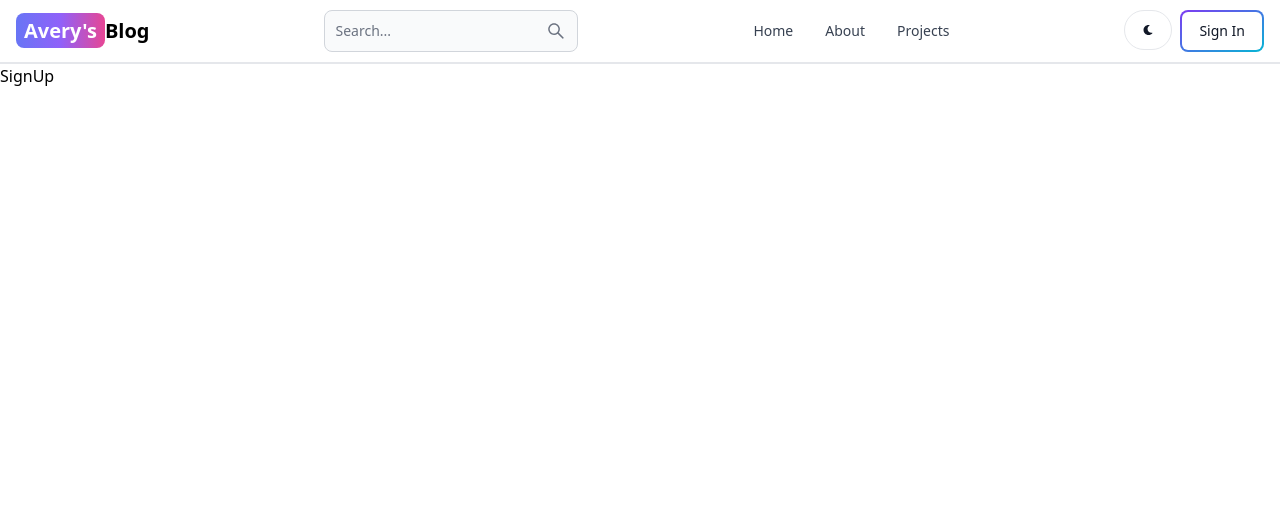
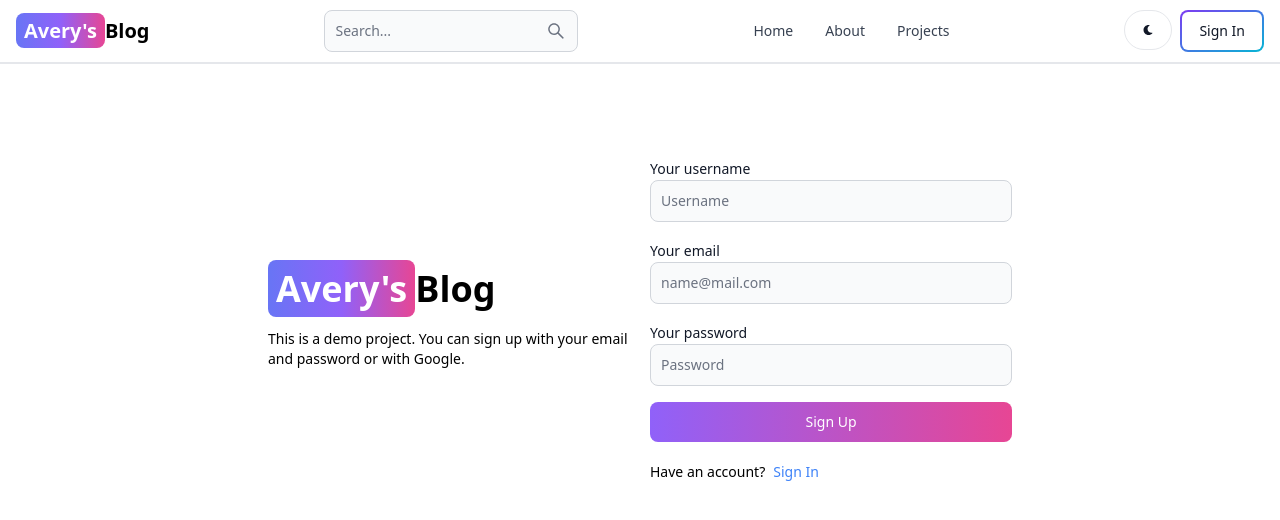
Before and after one commit to ParthMaindola/Blog-App-, a React (Vite) app in the folder client/: page /sign-up in a window 1280 px wide. Shown: the top 520 px of the page. Built offline with nearby package versions, Linux system fonts and the light colour scheme.

Commit message:
create sign up Page UI

```diff
--- a/client/src/pages/SignUp.jsx
+++ b/client/src/pages/SignUp.jsx
@@ -1,11 +1,64 @@
+import { Button, Label, TextInput } from 'flowbite-react';
 import React from 'react'
+import { Link } from 'react-router-dom';
 
 const SignUp = () => {
   return (
-    <div>
-      SignUp
+    <div className='min-h-screen mt-20'>
+      <div className="flex p-3 max-w-3xl mx-auto flex-col md:flex-row md:items-center gap-5">
+        {/* //left side */}
+        <div className="flex-1">
+          <Link to="/" className='font-bold dark:text-white text-4xl'>
+
+          <span className='px-2 py-1 bg-gradient-to-r from-indigo-500
+          via-purple-500 to-pink-500 rounded-lg text-white'>Avery's</span>
+              Blog
+           </Link>
+           <p className='text-sm mt-5'>
+            This is a demo project. You can sign up
+            with your email and password or with Google.
+           </p>
+        </div>
+
+        {/* //right side */}
+
+        <div className="flex-1">
+          <form className='flex flex-col gap-4'>
+            <div>
+              <Label value='Your username'/>
+              <TextInput
+              type='text'
+              placeholder='Username'
+              id='username'/>
+            </div>
+            <div>
+              <Label value='Your email'/>
+              <TextInput
+              type='text'
+              placeholder='name@mail.com'
+              id='email'/>
+            </div>
+            <div>
+              <Label value='Your password'/>
+              <TextInput
+              type='text'
+              placeholder='Password'
+              id='password'/>
+            </div>
+            <Button gradientDuoTone='purpleToPink' type='submit'>
+              Sign Up
+            </Button>
+          </form>
+          <div className="flex gap-2 text-sm mt-5">
+            <span>Have an account?</span>
+            <Link to='/sign-in' className='text-blue-500'>
+              Sign In
+            </Link>
+          </div>
+        </div>
+      </div>
     </div>
   )
 }
 
-export default SignUp
+export default SignUp;
```
